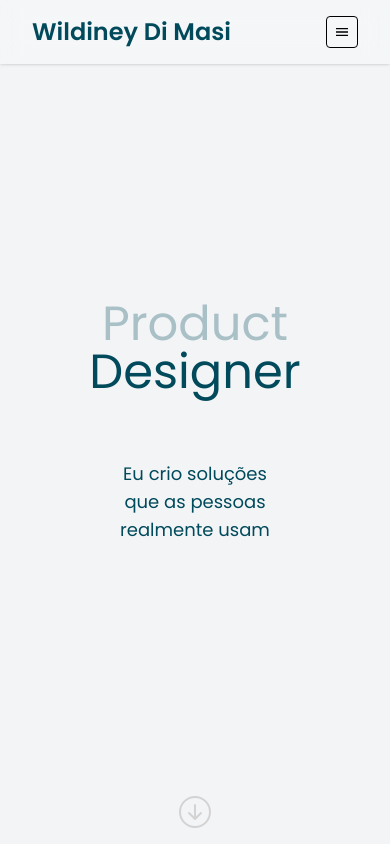
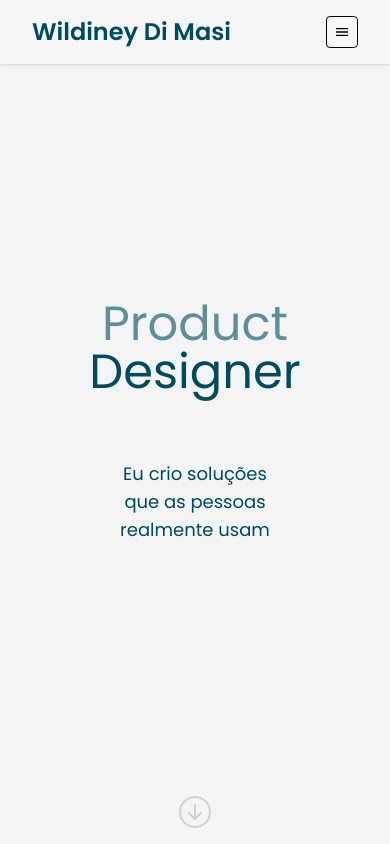
Before and after one commit to wildiney/wildiney.com, a React (Vite) app: page /#/ in a window 390 px wide. Shown: the top 844 px of the page. Built offline with nearby package versions, Linux system fonts and the light colour scheme; no server answers.

Commit message:
update margin size

```diff
--- a/src/pages/sections/intro/index.tsx
+++ b/src/pages/sections/intro/index.tsx
@@ -9,7 +9,7 @@
     <section id="intro" className="flex flex-col justify-center w-full h-screen min-h-96 relative sm:justify-end">
       <div className="flex flex-col sm:flex-row w-full p-16 gap-16 sm:gap-0 sm:items-end sm:justify-between justify-evenly">
         <div className="relative inline-block text-primary text-5xl sm:text-[3.5rem] md:text-[5.4rem] lg:text-9xl text-center sm:text-left">
-          <span className="opacity-30 z-20 block">Product</span>
+          <span className="opacity-60 z-20 block">Product</span>
           <span className="relative sm:-mt-4 md:-mt-8 lg:-mt-11 sm:left-[0.65rem] md:left-[1rem] lg:left-[1.35rem] block">Designer</span>
         </div>
         <p className="text-primary text-lg lg:text-2xl text-center sm:text-left whitespace-pre-line">
--- a/src/pages/sections/portfolio/bolsa-familia/index.tsx
+++ b/src/pages/sections/portfolio/bolsa-familia/index.tsx
@@ -15,7 +15,7 @@
         <div className="flex flex-col w-full">
           <Image img={ImgBolsaFamilia} />
 
-          <div className="mx-auto w-full max-w-5xl px-8 pb-8 pt-16">
+          <div className="mx-auto w-full max-w-5xl px-8 pb-8 pt-8 lg:pt-12">
             <h1 className='text-4xl text-primary mb-8 leading-snug font-medium'>{t('bolsafamilia.titlePage')}</h1>
 
             <h2 className='text-3xl text-primary mb-4'>{t('bolsafamilia.titleContext')}</h2>
--- a/src/pages/sections/portfolio/indra/index.tsx
+++ b/src/pages/sections/portfolio/indra/index.tsx
@@ -34,7 +34,7 @@
 
           <Image img={ImgIndra} />
 
-          <div className="mx-auto w-full max-w-5xl px-8 pb-8 pt-16">
+          <div className="mx-auto w-full max-w-5xl px-8 pb-8 pt-8 lg:pt-12">
             <h1 className='text-4xl text-primary mb-8 leading-snug font-medium'>{t('indra.titlePage')}</h1>
 
             <h2 className='text-3xl text-primary mt-8 mb-4'>{t('indra.titleContext')}</h2>
--- a/src/pages/sections/portfolio/sanrio/index.tsx
+++ b/src/pages/sections/portfolio/sanrio/index.tsx
@@ -15,7 +15,7 @@
 
           <Image img={ImgEcommerceSanrio} />
 
-          <div className="mx-auto w-full max-w-5xl px-8 pb-8 pt-16">
+          <div className="mx-auto w-full max-w-5xl px-8 pb-8 pt-8 lg:pt-12">
             <h1 className='text-4xl text-primary mb-8 leading-snug font-medium'>{t('sanrioEcommerce.titlePage')}</h1>
             <h2 className='text-3xl text-primary mb-4'>{t('sanrioEcommerce.titleContext')}</h2>
             <p className="leading-relaxed text-gray-700">{t('sanrioEcommerce.contextDescription')}</p>
```
